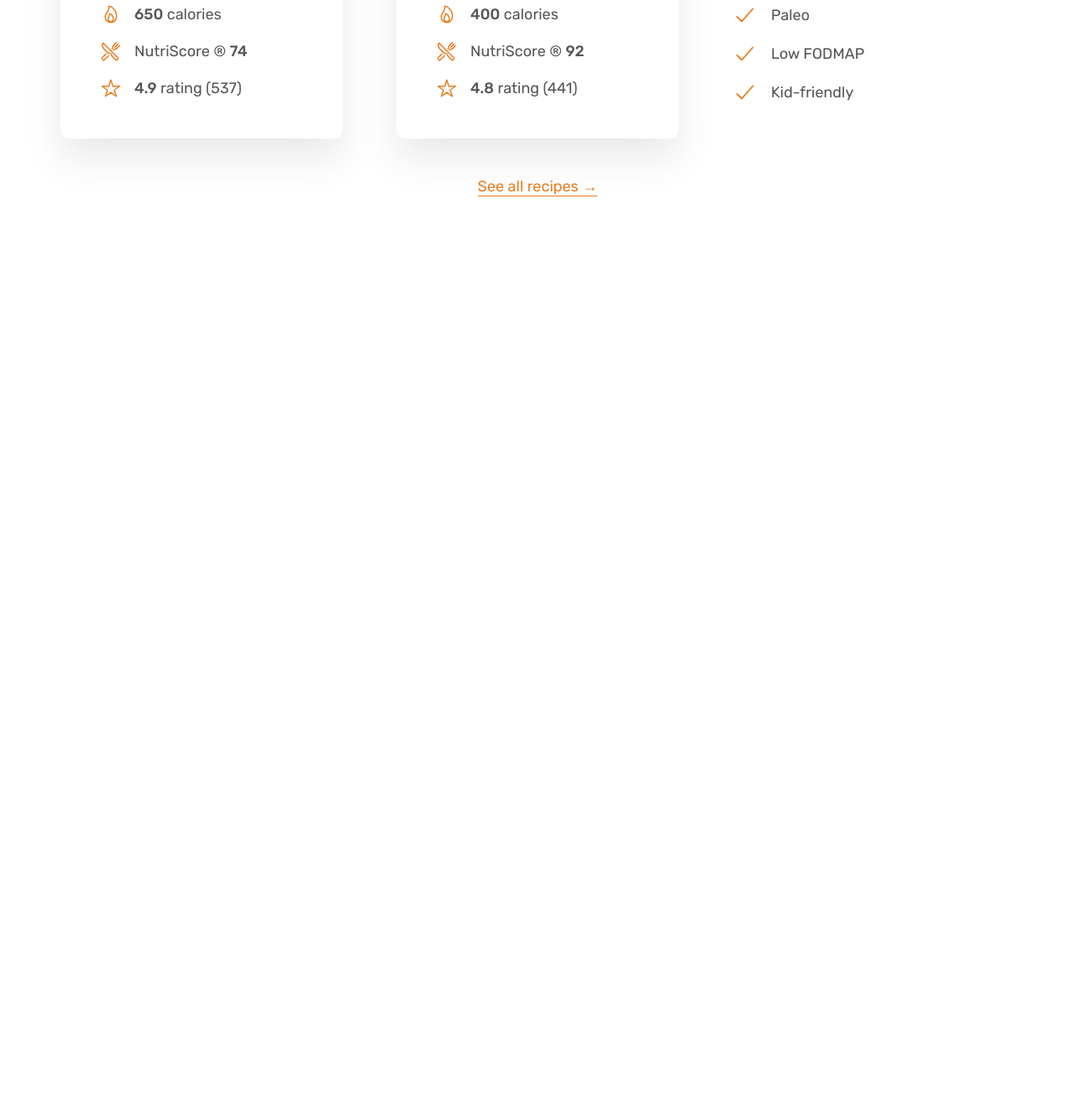
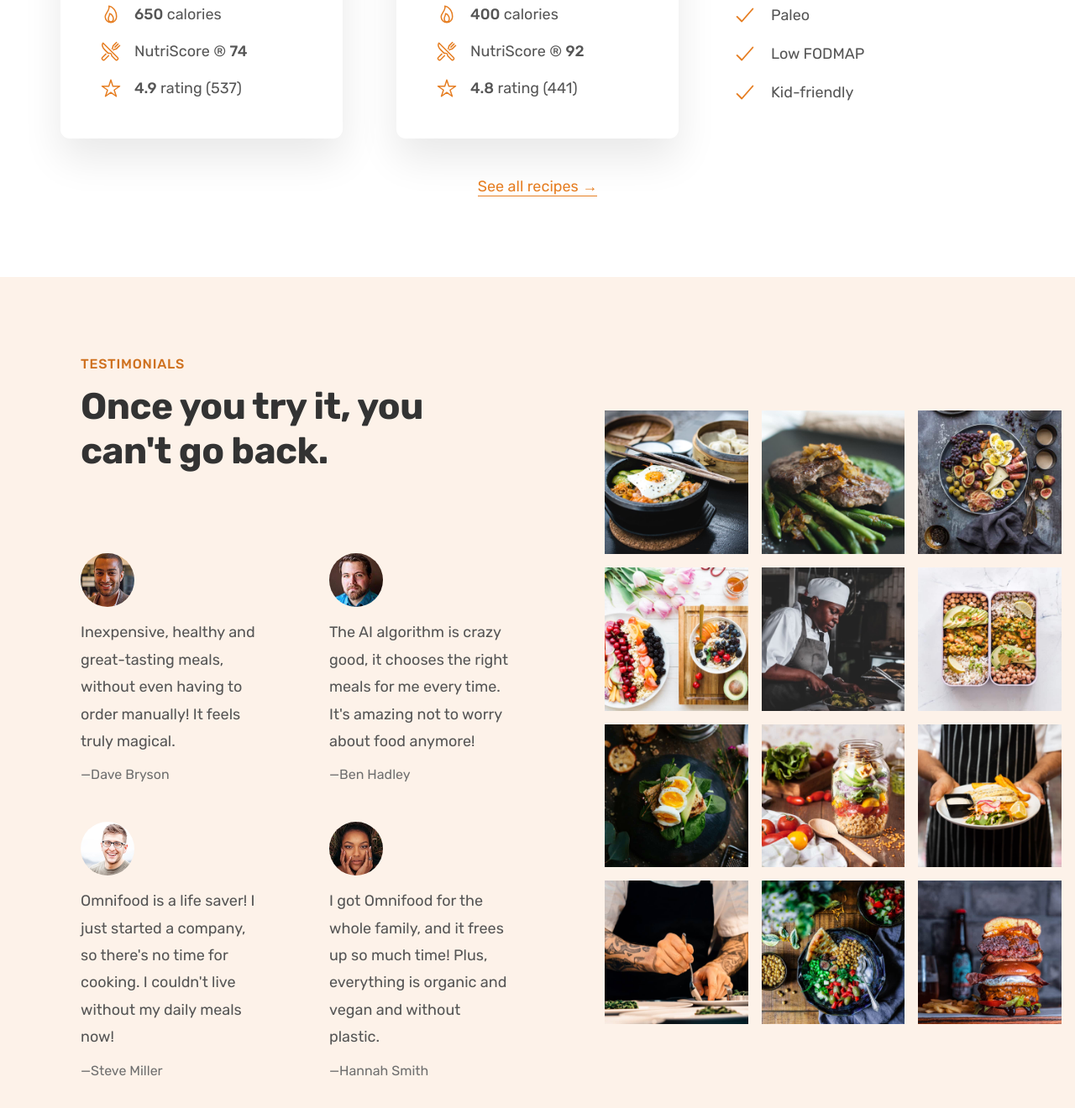
Before and after one commit to veremeychukden/food-landing, a plain HTML site: page index.html in a window 1280 px wide. Shown: the part 3231-4551 px from the top of the page at 84% size. Before the commit the page ends 3561 px from the top, so only its background shows below. Drawn offline with nearby package versions, Linux system fonts and the light colour scheme.

Commit message:
Created testimonial section

```diff
--- a/index.html
+++ b/index.html
@@ -233,6 +233,92 @@
     </div>
   </section>
 
+  <section class="section-testimonials">
+    <div class="testimonials-container">
+      <span class="subheading">Testimonials</span>
+      <h2 class="heading-secondary">Once you try it, you can't go back.</h2>
+      <div class="testimonials">
+        <figure class="testimonial">
+          <img class="testimonial-image" src="img/customers/dave.jpg" alt="image of customer Dave Bryson" />
+          <blockquote class="testimonial-text">
+            Inexpensive, healthy and great-tasting meals,
+            without even having to order manually! It feels
+            truly magical.
+          </blockquote>
+          <p class="testimonial-name">&mdash;Dave Bryson</p>
+        </figure>
+
+        <figure class="testimonial">
+          <img class="testimonial-image" src="img/customers/ben.jpg" alt="image of customer Dave Bryson" />
+          <blockquote class="testimonial-text">
+            The AI algorithm is crazy good, it chooses
+            the right meals for me every time. It's amazing
+            not to worry about food anymore!
+          </blockquote>
+          <p class="testimonial-name">&mdash;Ben Hadley</p>
+        </figure>
+
+        <figure class="testimonial">
+          <img class="testimonial-image" src="img/customers/steve.jpg" alt="image of customer Dave Bryson" />
+          <blockquote class="testimonial-text">
+            Omnifood is a life saver! I just started a company,
+            so there's no time for cooking. I couldn't live without
+            my daily meals now!
+          </blockquote>
+          <p class="testimonial-name">&mdash;Steve Miller</p>
+        </figure>
+
+        <figure class="testimonial">
+          <img class="testimonial-image" src="img/customers/hannah.jpg" alt="image of customer Dave Bryson" />
+          <blockquote class="testimonial-text">
+            I got Omnifood for the whole family, and it frees
+            up so much time! Plus, everything is organic and
+            vegan and without plastic.
+          </blockquote>
+          <p class="testimonial-name">&mdash;Hannah Smith</p>
+        </figure>
+      </div>
+    </div>
+    <div class="gallery">
+      <figure class="gallery-item">
+        <img src="img/gallery/gallery-1.jpg" alt="photo of food" class="gallery-image">
+      </figure>
+      <figure class="gallery-item">
+        <img src="img/gallery/gallery-2.jpg" alt="photo of food" class="gallery-image">
+      </figure>
+      <figure class="gallery-item">
+        <img src="img/gallery/gallery-3.jpg" alt="photo of food" class="gallery-image">
+      </figure>
+      <figure class="gallery-item">
+        <img src="img/gallery/gallery-4.jpg" alt="photo of food" class="gallery-image">
+      </figure>
+      <figure class="gallery-item">
+        <img src="img/gallery/gallery-5.jpg" alt="photo of food" class="gallery-image">
+      </figure>
+      <figure class="gallery-item">
+        <img src="img/gallery/gallery-6.jpg" alt="photo of food" class="gallery-image">
+      </figure>
+      <figure class="gallery-item">
+        <img src="img/gallery/gallery-7.jpg" alt="photo of food" class="gallery-image">
+      </figure>
+      <figure class="gallery-item">
+        <img src="img/gallery/gallery-8.jpg" alt="photo of food" class="gallery-image">
+      </figure>
+      <figure class="gallery-item">
+        <img src="img/gallery/gallery-9.jpg" alt="photo of food" class="gallery-image">
+      </figure>
+      <figure class="gallery-item">
+        <img src="img/gallery/gallery-10.jpg" alt="photo of food" class="gallery-image">
+      </figure>
+      <figure class="gallery-item">
+        <img src="img/gallery/gallery-11.jpg" alt="photo of food" class="gallery-image">
+      </figure>
+      <figure class="gallery-item">
+        <img src="img/gallery/gallery-12.jpg" alt="photo of food" class="gallery-image">
+      </figure>
+    </div>
+  </section>
+
   </main>
 <script type="module" src="https://unpkg.com/ionicons@5.5.2/dist/ionicons/ionicons.esm.js"></script>
 <script nomodule src="https://unpkg.com/ionicons@5.5.2/dist/ionicons/ionicons.js"></script>
--- a/styles/general.css
+++ b/styles/general.css
@@ -22,7 +22,10 @@ Medium 1.2
 #fae5d3
 - Shades: #cf711f
 - Accents:
-- Greys: #555, #333
+- Greys:
+#6f6f6f the lightest grey
+#555
+#333
 
 --- 03 Shadows
 
--- a/styles/style.css
+++ b/styles/style.css
@@ -291,3 +291,60 @@
   height: 3rem;
   color: #e67e22;
 }
+
+/* Testimonial */
+.section-testimonials {
+  background-color: #fdf2e9;
+  display: grid;
+  grid-template-columns: 55fr 45fr;
+  align-items: center;
+}
+
+.testimonials-container {
+  padding: 9.6rem;
+}
+
+.testimonials {
+  display: grid;
+  grid-template-columns: repeat(2, 1fr);
+  row-gap: 4.8rem;
+  column-gap: 8rem;
+}
+
+.testimonial-image {
+  width: 64px;
+  border-radius: 50%;
+  margin-bottom: 1.2rem;
+}
+
+.testimonial-text {
+  font-size: 1.8rem;
+  line-height: 1.8;
+  margin-bottom: 1.6rem;
+}
+
+.testimonial-name {
+  font-size: 1.6rem;
+  color: #6f6f6f;
+}
+
+.gallery {
+  display: grid;
+  grid-template-columns: repeat(3, 1fr);
+  gap: 1.6rem;
+  padding: 1.6rem;
+}
+
+.gallery-item {
+  overflow: hidden;
+}
+
+.gallery-image {
+  display: block;
+  width: 100%;
+  transition: all 0.5s;
+}
+
+.gallery-image:hover {
+  transform: scale(1.1);
+}
```
